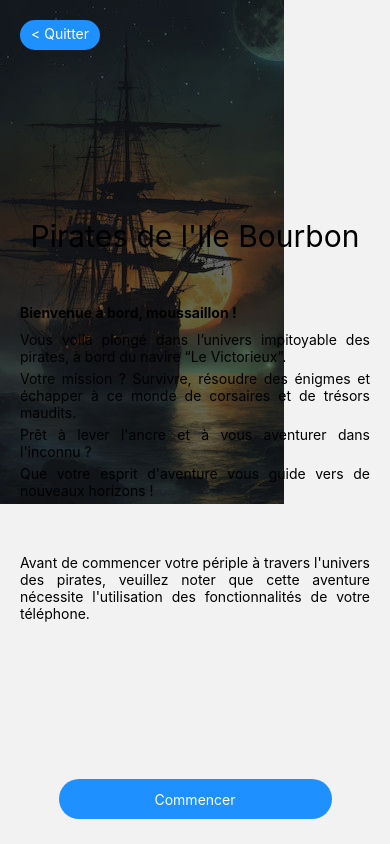
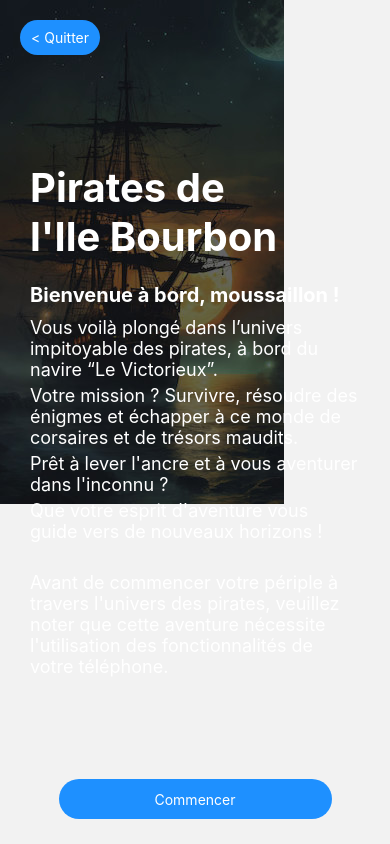
Before and after one commit to Bollemii/MASI-mobile-escape-game, a React Native app in the folder escape-game/: screen /piratesdelilebourbon/0 in a window 390 px wide. Built offline with nearby package versions, Linux system fonts and the light colour scheme.

Commit message:
introduction

```diff
--- a/escape-game/src/components/BackButton.tsx
+++ b/escape-game/src/components/BackButton.tsx
@@ -27,12 +27,13 @@ const styles = StyleSheet.create({
         position: 'absolute',
         top: 20,
         left: 20,
-        height: 30,
+        height: 35,
         width: 80,
+        justifyContent: 'center',
         alignItems: 'center',
         backgroundColor: defaultStyles.colors.blue,
         paddingHorizontal: 10,
         paddingVertical: 5,
-        borderRadius: 50,
+        borderRadius: 30,
     },
 });
--- a/escape-game/src/screens/piratesdelilebourbon/Introduction.tsx
+++ b/escape-game/src/screens/piratesdelilebourbon/Introduction.tsx
@@ -1,6 +1,7 @@
 import { ImageBackground, StyleSheet, Text, View } from "react-native";
 import { useNavigation } from "@react-navigation/native";
 
+import { defaultStyles } from "@/defaultStyles";
 import { routes } from "@/router/routes";
 import Game from "@/models/game";
 import BackButton from "@/components/BackButton";
@@ -59,14 +60,14 @@ export default function Introduction() {
     return (
         <ImageBackground source={data.image} style={styles.container}>
             <BackButton text="Quitter" pageRedirect={routes.home}/>
-            <Text style={styles.title}>Pirates de l'Ile Bourbon</Text>
-            <View style={{marginHorizontal: 20}}>
-                <Text style={[styles.text, {fontWeight: 'bold', marginBottom: 10}]}>{data.texts[0]}</Text>
+            <Text style={styles.title}>{"Pirates de\nl'Ile Bourbon"}</Text>
+            <View>
+                <Text style={[styles.text, {fontWeight: 'bold', marginBottom: 10, fontSize: 20}]}>{data.texts[0]}</Text>
                 <Text style={styles.text}>{data.texts[1]}</Text>
                 <Text style={styles.text}>{data.texts[2]}</Text>
                 <Text style={styles.text}>{data.texts[3]}</Text>
                 <Text style={styles.text}>{data.texts[4]}</Text>
-                <Text style={[styles.text, {marginTop: 50}]}>{data.texts[5]}</Text>
+                <Text style={[styles.text, {marginTop: 25}]}>{data.texts[5]}</Text>
             </View>
             <NextButton text="Commencer" onPress={handleStart} theme="blue"/>
         </ImageBackground>
@@ -78,13 +79,18 @@ const styles = StyleSheet.create({
         flex: 1,
         alignItems: "center",
         justifyContent: "center",
+        padding: 30,
     },
     title: {
-        fontSize: 30,
-        marginBottom: 50,
+        alignSelf: 'flex-start',
+        fontWeight: 'bold',
+        fontSize: 40,
+        color: defaultStyles.colors.white,
+        marginBottom: 22,
     },
     text: {
-        textAlign: 'justify',
+        fontSize: 18,
+        color: defaultStyles.colors.white,
         marginBottom: 5,
     },
     alreadyStarted: {
```
